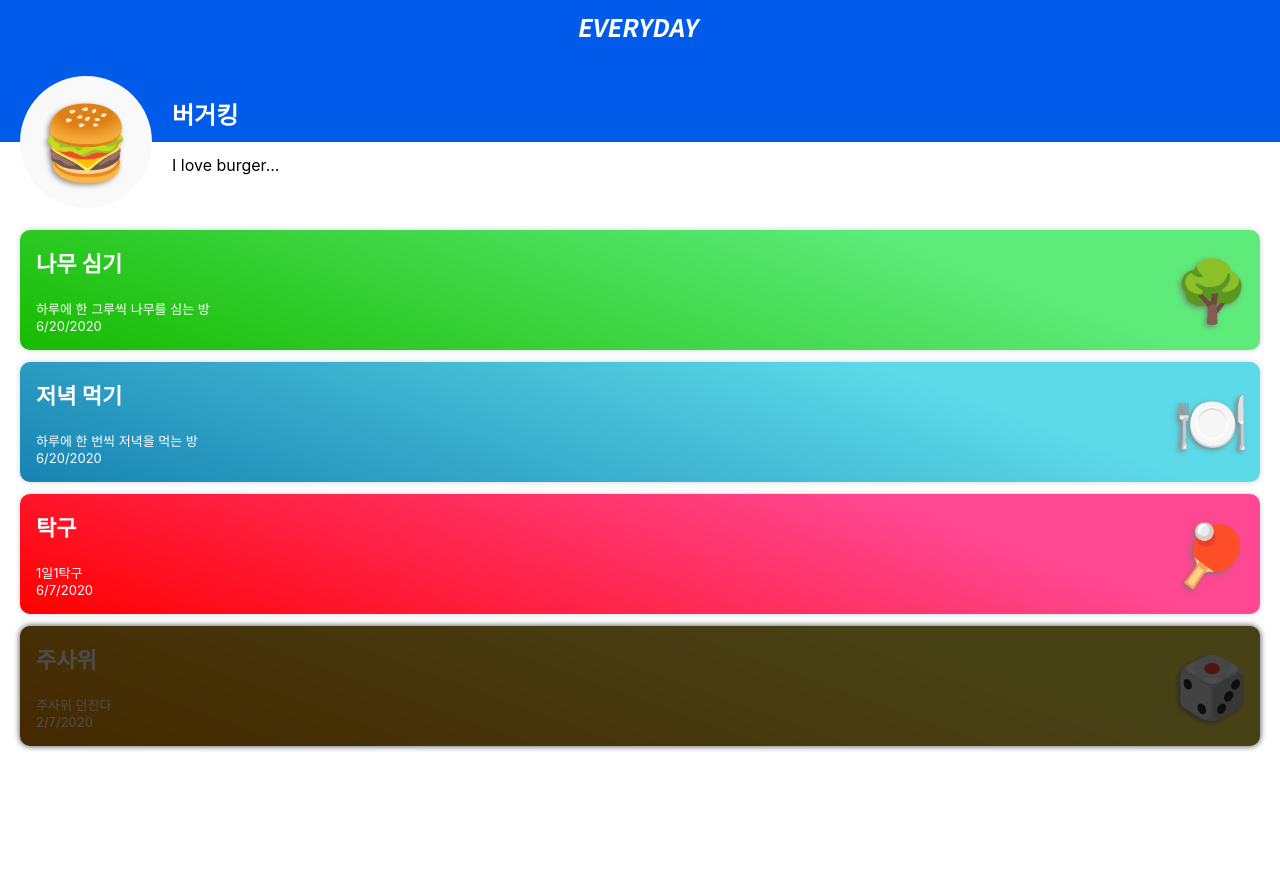
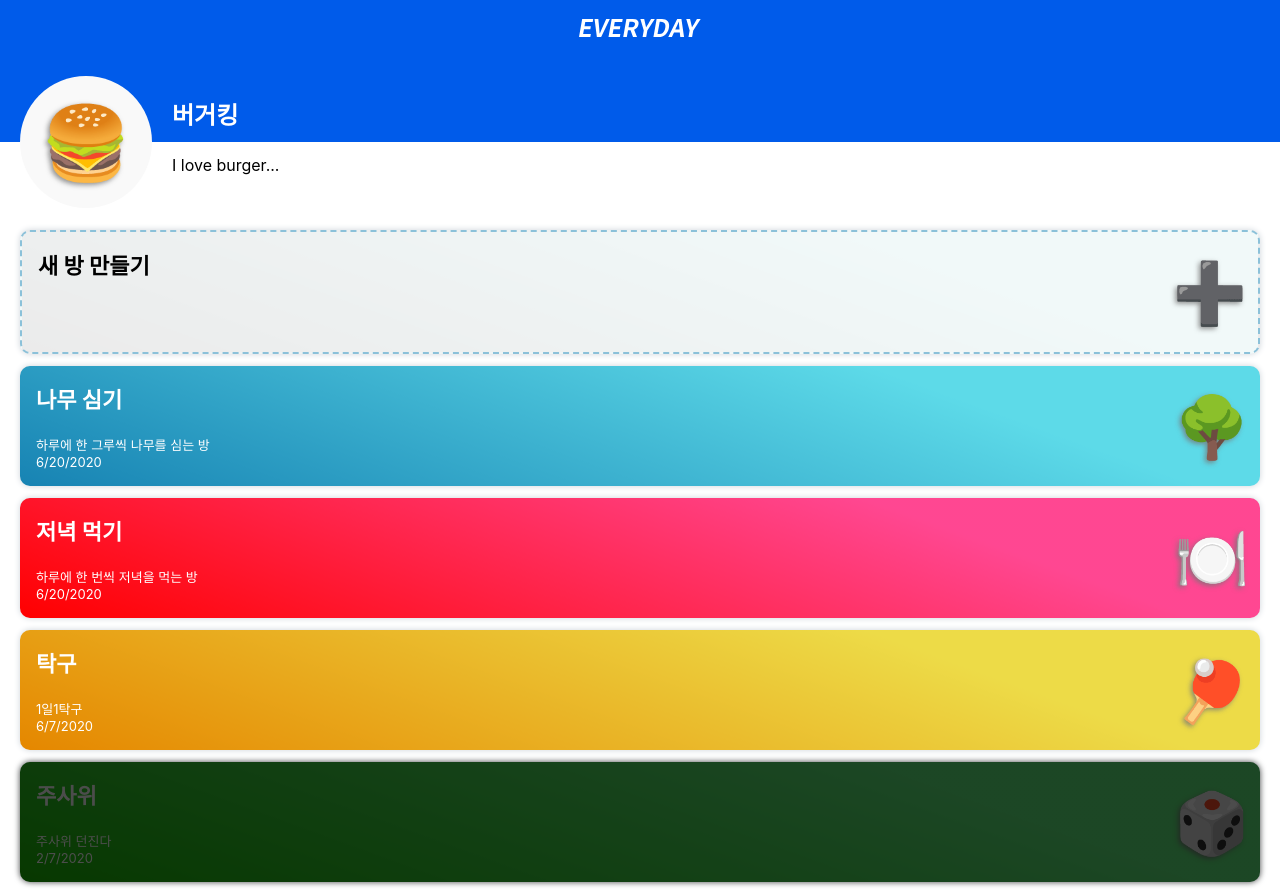
Before and after one commit to everyday-2020/everyday_front, a React (Create React App) app: page / in a window 1280 px wide. Before the commit the page ends 800 px from the top, so only its background shows below. Built offline with nearby package versions, Linux system fonts and the light colour scheme; no server answers; a web font is replaced by a local one.

Commit message:
Add room create

```diff
--- a/src/App.tsx
+++ b/src/App.tsx
@@ -25,11 +25,11 @@ function RoutedApp() {
       <Route path="/signin">
         <Login />
       </Route>
+      <Route path="/room/create">
+        <MakeRoom />
+      </Route>
       <Route path="/room/:inviteCode">
         <Room />
-      </Route>
-      <Route path="/room/create">
-        <MakeRoom />
       </Route>
       <Route path="/signup">
         <SignUp />
--- a/src/components/roomCard.scss
+++ /dev/null
@@ -1,19 +0,0 @@
-@import "../App.scss";
-
-.rooms-card {
-  height: 88px;
-  display: flex;
-  padding: 16px;
-  border-radius: 10px;
-  margin-bottom: 12px;
-  &.completed {
-    filter: brightness(30%);
-  }
-  font-size: 0.8125rem;
-  h3 {
-    margin: 0;
-    margin-bottom: 6px;
-    font-weight: bold;
-    font-size: 1.375rem;
-  }
-}
--- a/src/components/roomCard.tsx
+++ b/src/components/roomCard.tsx
@@ -2,7 +2,7 @@ import React, { FC } from "react";
 
 import { RoomEntity } from "../types/entities";
 import BigEmoji from "./bigEmoji";
-import "./roomCard.scss";
+import styles from "../containers/roomList.module.scss";
 import { useHistory } from "react-router-dom";
 
 interface RoomCardProps {
@@ -13,7 +13,11 @@ const RoomCard: FC<RoomCardProps> = ({ room }) => {
   const history = useHistory();
   return (
     <div
-      className={`rooms-card ${isCompleted && "completed"}`}
+      className={[
+        styles.roomcard,
+        isCompleted ? styles.completed : "",
+        room.invite_code === "create" ? styles.create : "",
+      ].join(" ")}
       onClick={() => {
         history.push(`/room/${room.invite_code}`);
       }}
@@ -23,7 +27,8 @@ const RoomCard: FC<RoomCardProps> = ({ room }) => {
         <div style={{ flex: 0, marginTop: "auto" }}>
           {room.description}
           <br />
-          {new Date(room.complete_at).toLocaleDateString()}
+          {room.complete_at !== "" &&
+            new Date(room.complete_at).toLocaleDateString()}
         </div>
       </div>
       <BigEmoji
--- a/src/containers/roomList.scss
+++ b/src/containers/roomList.module.scss
@@ -1,19 +1,34 @@
 @import "../App.scss";
 
-.rooms-root {
+.root {
   flex: 1;
   display: flex;
   flex-direction: column;
 }
-.rooms-header {
+.header {
   background-color: $blue;
   height: 154px;
   width: 100%;
   flex: 0 0 154px;
 }
-.rooms-list {
+.list {
   padding: 20px 20px 0 20px;
-  .rooms-card {
+  .roomcard {
+    height: 88px;
+    display: flex;
+    padding: 16px;
+    border-radius: 10px;
+    margin-bottom: 12px;
+    &.completed {
+      filter: brightness(30%);
+    }
+    font-size: 0.8125rem;
+    h3 {
+      margin: 0;
+      margin-bottom: 6px;
+      font-weight: bold;
+      font-size: 1.375rem;
+    }
     background-image: linear-gradient(
       200deg,
       rgba(0, 255, 255, 0.4) 25%,
@@ -34,5 +49,10 @@
     &:nth-child(4n + 4) {
       background-color: $yellow;
     }
+    &.create {
+      background-color: #f5f5f5;
+      color: black;
+      border: dashed $light-blue 2px;
+    }
   }
 }
--- a/src/containers/roomList.tsx
+++ b/src/containers/roomList.tsx
@@ -2,7 +2,7 @@ import React, { FC, useState, useEffect } from "react";
 
 import { RoomEntity, UserEntity } from "../types/entities";
 import { roomsMock, userMock } from "../mocks/rooms";
-import "./roomList.scss";
+import styles from "./roomList.module.scss";
 import UserProfile from "../components/userCard";
 import LogoBar from "../components/logobar";
 import RoomCard from "../components/roomCard";
@@ -23,12 +23,24 @@ const RoomList: FC<RoomListProps> = () => {
     })();
   }, []);
   return (
-    <div className="rooms-root">
+    <div className={styles["root"]}>
       <LogoBar></LogoBar>
-      <div className="rooms-header">
+      <div className={styles.header}>
         <UserProfile user={userInfo} />
       </div>
-      <div className="rooms-list">
+      <div className={styles.list}>
+        <RoomCard
+          room={{
+            title: "새 방 만들기",
+            description: "",
+            complete_at: "",
+            category: "heavy_plus_sign",
+            id: 0,
+            created_at: "",
+            modified_at: "",
+            invite_code: "create",
+          }}
+        />
         {rooms.map((room) => (
           <RoomCard room={room} key={room.id} />
         ))}
```
